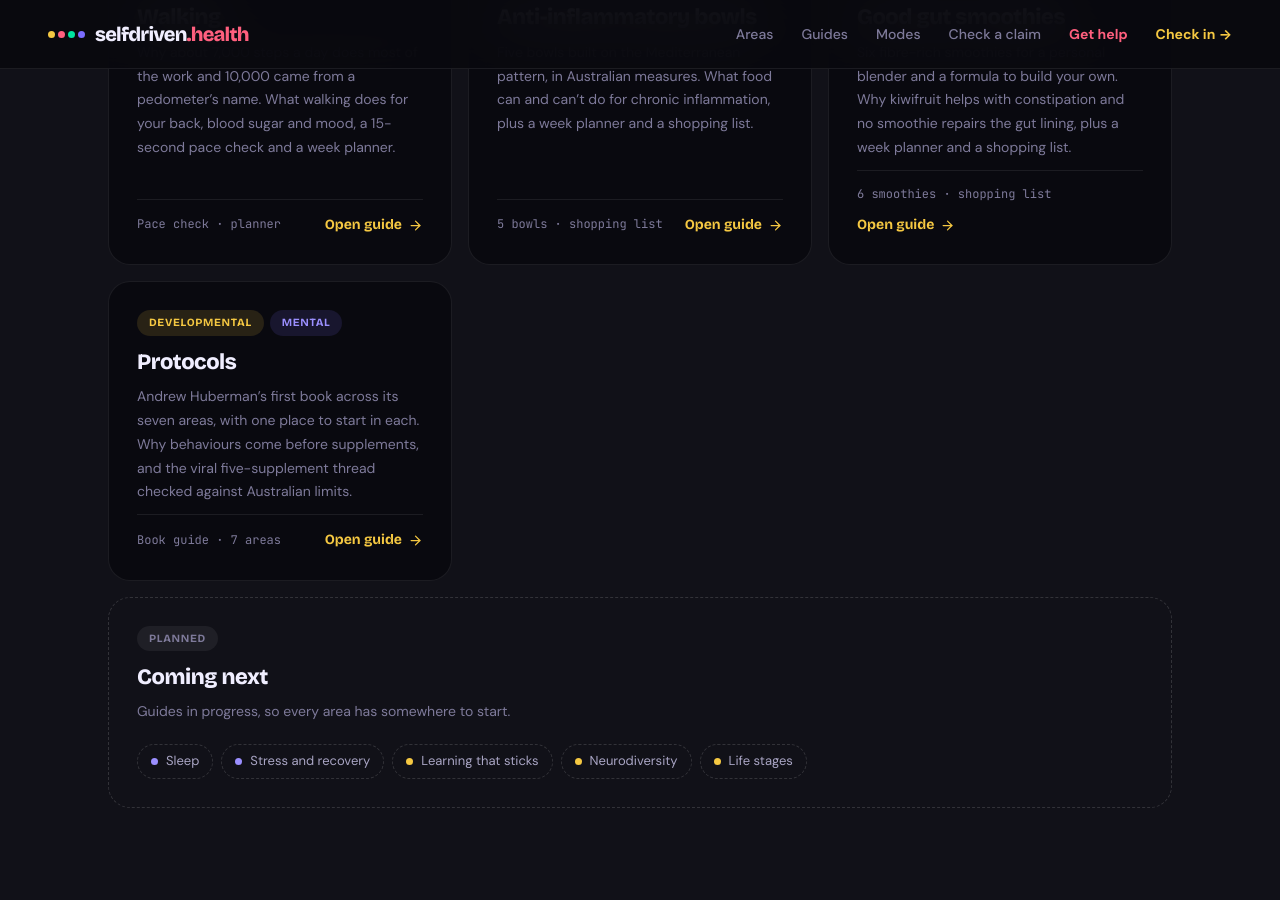
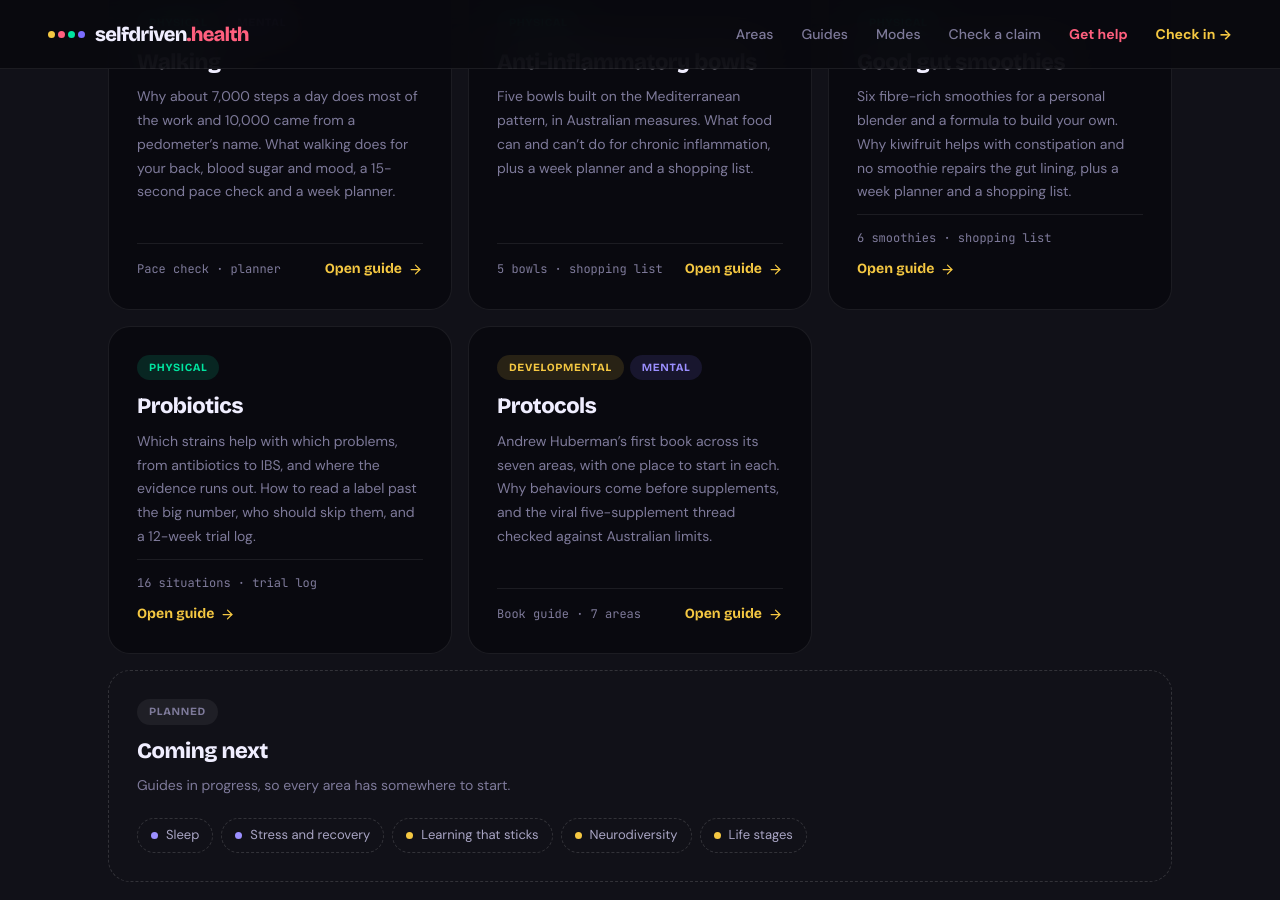
Before and after one commit to selfdriven-foundation/selfdriven-health, a Jekyll site: the page built from docs/index.html, in a window 1280 px wide and 900 px high, scrolled down 6306 px. Built offline with Jekyll 4.4.1, drawn with Linux system fonts in a browser that asks for light colours.

Commit message:
Update index.html

```diff
--- a/docs/index.html
+++ b/docs/index.html
@@ -515,6 +515,7 @@ footer{padding:52px 24px 40px;border-top:1px solid var(--border);display:flex;fl
             <li><a href="/walking">Walking</a><span class="st on">Live</span></li>
             <li><a href="/anti-inflammatory">Anti-inflammatory bowls</a><span class="st on">Live</span></li>
             <li><a href="/good-gut-smoothies">Good gut smoothies</a><span class="st on">Live</span></li>
+            <li><a href="/probiotics">Probiotics</a><span class="st on">Live</span></li>
             <li><a href="/fascia">Fascia and movement</a><span class="st on">Live</span></li>
             <li><a href="/eye-movement">Eye movement routine</a><span class="st on">Live</span></li>
             <li><a href="/vagus-nerve">Vagus nerve</a><span class="st on">Live</span></li>
@@ -676,6 +677,12 @@ footer{padding:52px 24px 40px;border-top:1px solid var(--border);display:flex;fl
           <h3>Good gut smoothies</h3>
           <p>Six fibre-rich smoothies for a personal blender and a formula to build your own. Why kiwifruit helps with constipation and no smoothie repairs the gut lining, plus a week planner and a shopping list.</p>
           <div class="pmeta"><span class="mono">6 smoothies · shopping list</span><span class="go">Open guide <svg class="i" width="15" height="15"><use href="#ic-arrow-right"/></svg></span></div>
+        </a>
+        <a class="pcard rev" href="/probiotics">
+          <div class="ptags"><span class="ptag pt-move">Physical</span></div>
+          <h3>Probiotics</h3>
+          <p>Which strains help with which problems, from antibiotics to IBS, and where the evidence runs out. How to read a label past the big number, who should skip them, and a 12-week trial log.</p>
+          <div class="pmeta"><span class="mono">16 situations · trial log</span><span class="go">Open guide <svg class="i" width="15" height="15"><use href="#ic-arrow-right"/></svg></span></div>
         </a>
         <a class="pcard rev" href="/protocols">
           <div class="ptags"><span class="ptag pt-grow">Developmental</span><span class="ptag pt-mind">Mental</span></div>
```
